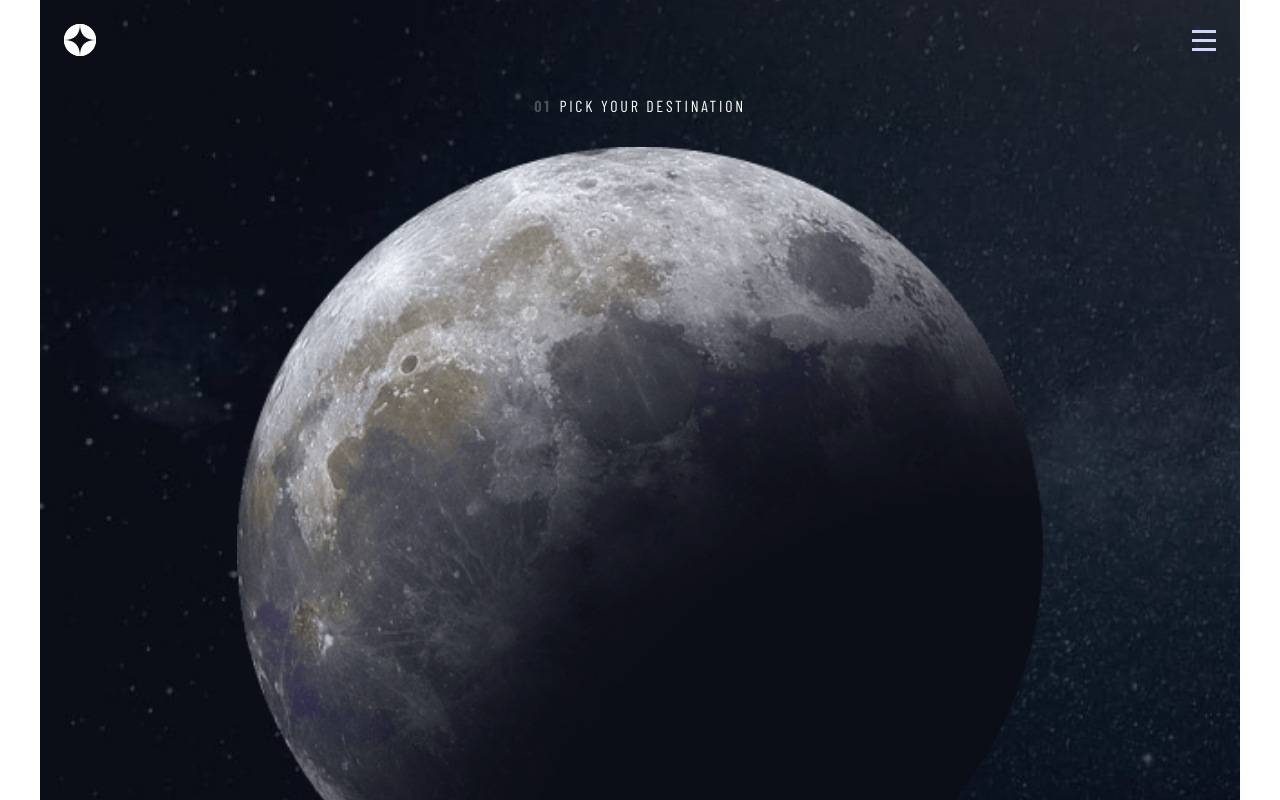
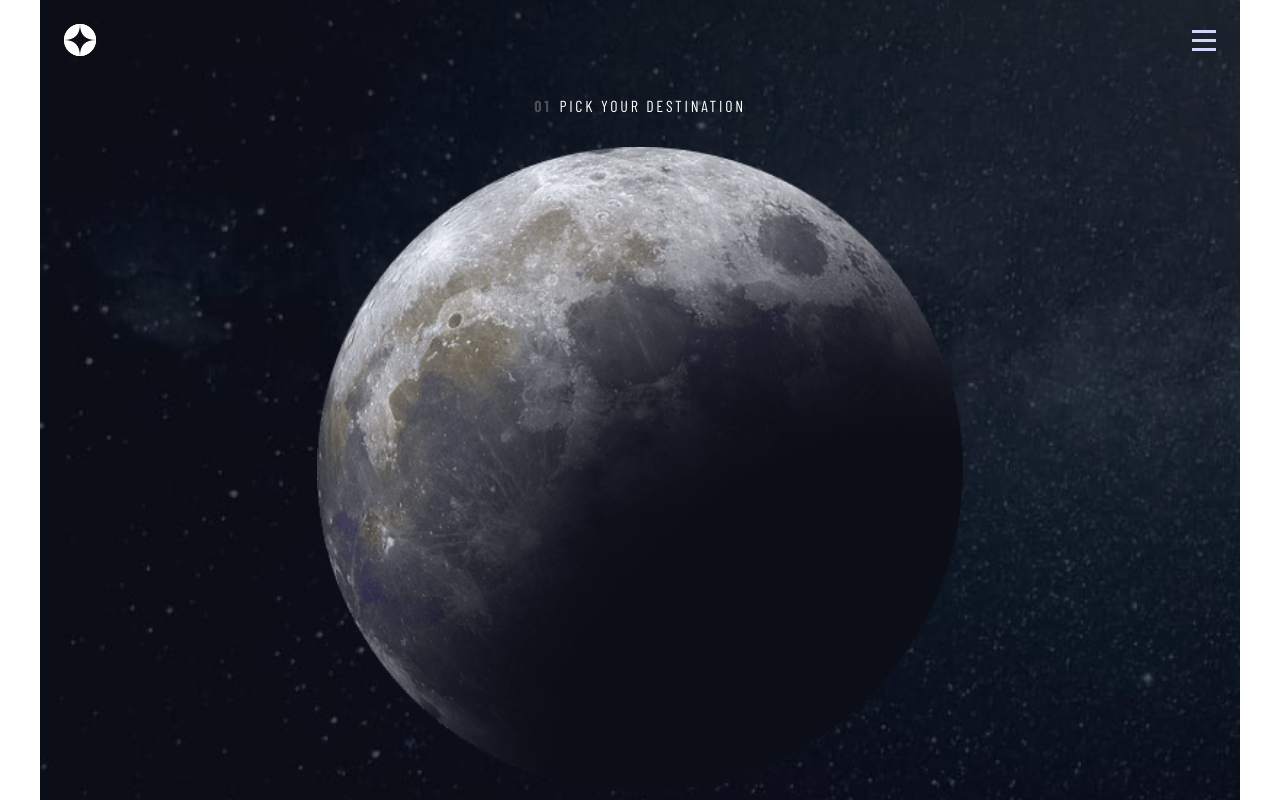
Before and after one commit to otodavid/space-tourism, a Next.js app: page /destination in a window 1280 px wide. Shown: the top 800 px of the page. Built offline with nearby package versions, Linux system fonts and the light colour scheme; a web font is replaced by a local one.

Commit message:
fix: changed image size for image component

```diff
--- a/components/CustomImage.jsx
+++ b/components/CustomImage.jsx
@@ -8,8 +8,8 @@ const CustomImage = ({ src, alt }) => {
       <Image
         src={src}
         alt={alt}
-        width={200}
-        height={200}
+        width={150}
+        height={120}
         layout='responsive'
         objectFit='contain'
         objectPosition='center center'
```
